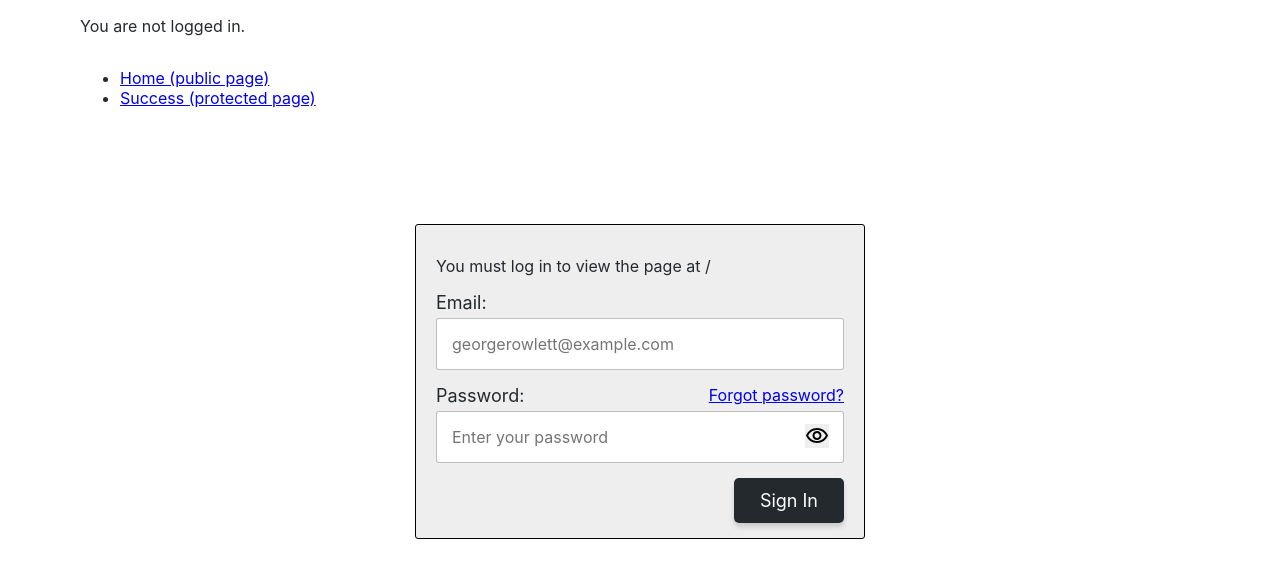
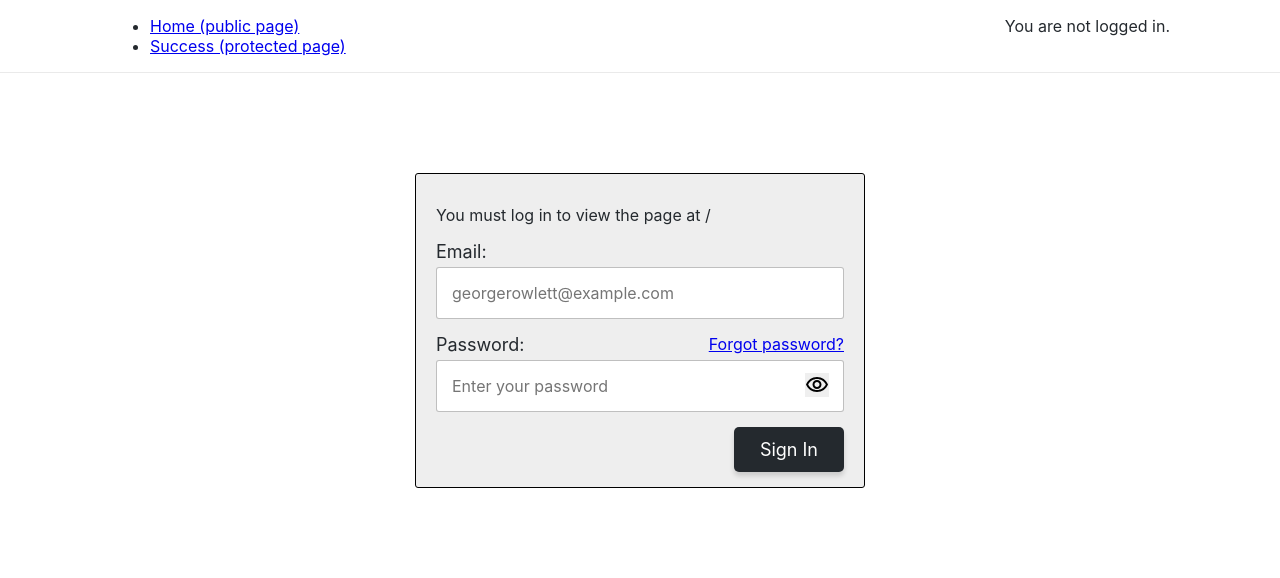
Before and after one commit to alanreidt/sign-in-app, a React (Create React App) app: page /sign-in in a window 1280 px wide. Shown: the top 578 px of the page. Built offline with nearby package versions, Linux system fonts and the light colour scheme.

Commit message:
Separate NavBar component (closes #64)

```diff
--- a/src/App.js
+++ b/src/App.js
@@ -4,7 +4,10 @@ import {
   Route,
   Link,
 } from 'react-router-dom';
+import styled from 'styled-components';
 
+import Container from './components/Container';
+import NavBar from './components/NavBar';
 import AuthButton from './components/AuthButton';
 import PrivateRoute from './components/PrivateRoute';
 import SignUpPage from './pages/SignUpPage';
@@ -13,14 +16,28 @@ import SignInAccountsPage from './pages/SignInAccountsPage';
 import PasswordRecoveryPage from './pages/PasswordRecoveryPage';
 import SuccessPage from './pages/SuccessPage';
 import HomePage from './pages/HomePage';
-import Container from './components/Container';
+
+const StyledContainer = styled(Container)`
+  padding-left: 30px;
+  padding-right: 30px;
+
+  @media(max-width: 1024px) {
+    padding-left: 20px;
+    padding-right: 20px;
+  }
+`;
+
+const containerMaxWidth = '1120px';
 
 function App() {
   return (
     <div className="App">
-      <Container maxWidth={1120}>
-        <AuthButton />
-
+      <NavBar>
+        <StyledContainer
+          flexFlow="row nowrap"
+          justifyContent="space-between"
+          maxWidth={containerMaxWidth}
+        >
           <ul>
             <li>
               <Link to="/">Home (public page)</Link>
@@ -30,6 +47,11 @@ function App() {
             </li>
           </ul>
 
+          <AuthButton />
+        </StyledContainer>
+      </NavBar>
+
+      <StyledContainer maxWidth={containerMaxWidth}>
         <Switch>
           <Route path="/sign-up">
             <SignUpPage/>
@@ -50,7 +72,7 @@ function App() {
             <HomePage/>
           </Route>
         </Switch>
-      </Container>
+      </StyledContainer>
     </div>
   );
 }
--- a/src/components/Container.js
+++ b/src/components/Container.js
@@ -1,13 +1,14 @@
 import styled, { css } from 'styled-components';
 
 export default styled.div`
-  ${({ alignItems, maxWidth }) => css`
+  ${({ flexFlow, justifyContent, alignItems, maxWidth }) => css`
     display: flex;
-    flex-flow: column nowrap;
+    flex-flow: ${flexFlow || 'column nowrap'};
     align-items: ${alignItems};
+    justify-content: ${justifyContent};
 
     width: 100%;
-    max-width: ${maxWidth}px;
+    max-width: ${maxWidth};
     margin: 0 auto;
 
     box-sizing: border-box;
--- /dev/null
+++ b/src/components/NavBar.js
@@ -0,0 +1,8 @@
+import styled from 'styled-components';
+
+export default styled.header`
+  display: block;
+  width: 100%;
+
+  border-bottom: 1px solid #eaeaea;
+`;
```
Lines whose indentation alone changed are shown as unchanged.
